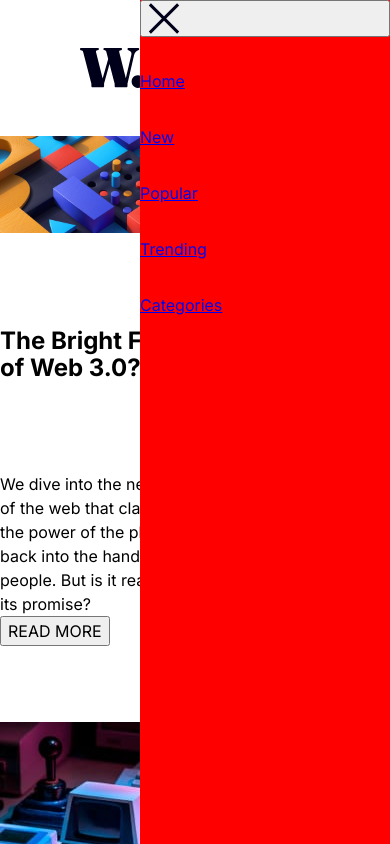
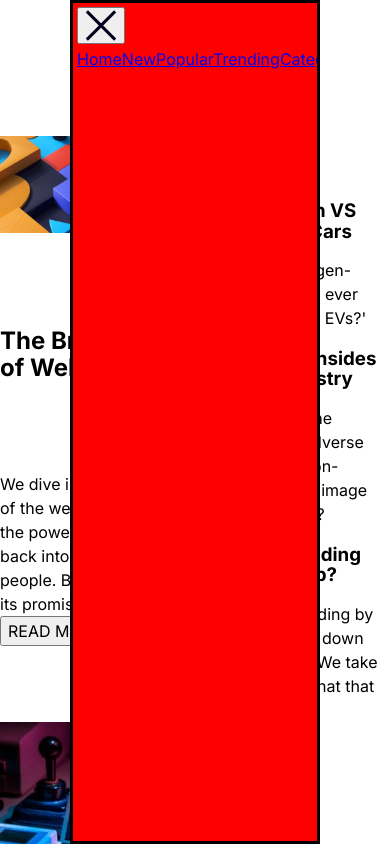
Before and after one commit to Chris-Wagg-Frontend-Mentor-Projects/news-homepage, a Next.js app: page / in a window 390 px wide. Both pictures are taken after a click on the button 282 px from the left and 68 px from the top of the page. Shown: the top 844 px of the page. Built offline with nearby package versions, Linux system fonts and the light colour scheme.

Commit message:
mobile nav changed to popover. all useEffect and useState stuff removed

```diff
--- a/src/app/components/DesktopNav.jsx
+++ b/src/app/components/DesktopNav.jsx
@@ -1,48 +1,9 @@
 'use client'
 
 import Link from 'next/link'
-import React, { useState, useEffect } from 'react'
+import React from 'react'
 
 export default function DesktopNav() {
-	const [isOpen, setIsOpen] = useState()
-	const [isClosed, setIsClosed] = useState()
-
-	useEffect(() => {
-		let openMenuBtn = document.getElementById('openMenuBtn')
-		let mobileNav = document.getElementById('mobileNav')
-		let closeMenuBtn = document.getElementById('closeMenuBtn')
-
-		function openMobileNav() {
-			console.log('open button pressed')
-			mobileNav.style.display = 'flex'
-			openMenuBtn.style.display = 'none'
-			closeMenuBtn.style.display = 'flex'
-			setIsOpen(true)
-			setIsClosed(false)
-		}
-
-		if (isOpen === true) {
-			openMobileNav()
-		}
-	}, [isOpen])
-
-	useEffect(() => {
-		let openMenuBtn = document.getElementById('openMenuBtn')
-		let mobileNav = document.getElementById('mobileNav')
-		let closeMenuBtn = document.getElementById('closeMenuBtn')
-
-		function closeMobileNav() {
-			console.log('close button pressed')
-			mobileNav.style.display = 'none'
-			closeMenuBtn.style.display = 'none'
-			setIsOpen(false)
-			setIsClosed(true)
-		}
-
-		if (isClosed === true) {
-			closeMobileNav()
-		}
-	}, [isClosed])
 	return (
 		<>
 			<nav className='nav-bar--desktop'>
@@ -61,19 +22,21 @@ export default function DesktopNav() {
 				<Link href={'/'} className='nav-bar__button--desktop'>
 					Categories
 				</Link>
+
 				<button
 					className='hamburger-btn'
-					id='openMenuBtn'
-					onClick={() => setIsOpen(true)}>
+					popovertarget='popoverMobileNav'>
 					<img src='icon-menu.svg' alt='open menu' />
 				</button>
 			</nav>
 
-			<nav className='nav-bar--mobile' id='mobileNav'>
+			<nav
+				className='nav-bar--mobile'
+				popover='auto'
+				id='popoverMobileNav'>
 				<button
 					className='close-button'
-					id='closeMenuBtn'
-					onClick={() => setIsClosed(true)}>
+					popovertarget='popoverMobileNav'>
 					<img src='icon-menu-close.svg' alt='close menu' />
 				</button>
 
--- a/src/app/globals.css
+++ b/src/app/globals.css
@@ -148,6 +148,8 @@ html {
 
 .hamburger-btn {
     display: none;
+    background: none;
+    border: none;
 }
 
 .nav-bar__button--desktop {
@@ -161,7 +163,7 @@ html {
 /* mobile nav */
 
 .nav-bar--mobile {
-    display: none;
+    /* display: flex; */
     flex-direction: column;
     gap: 2rem;
     background-color: red;
```
